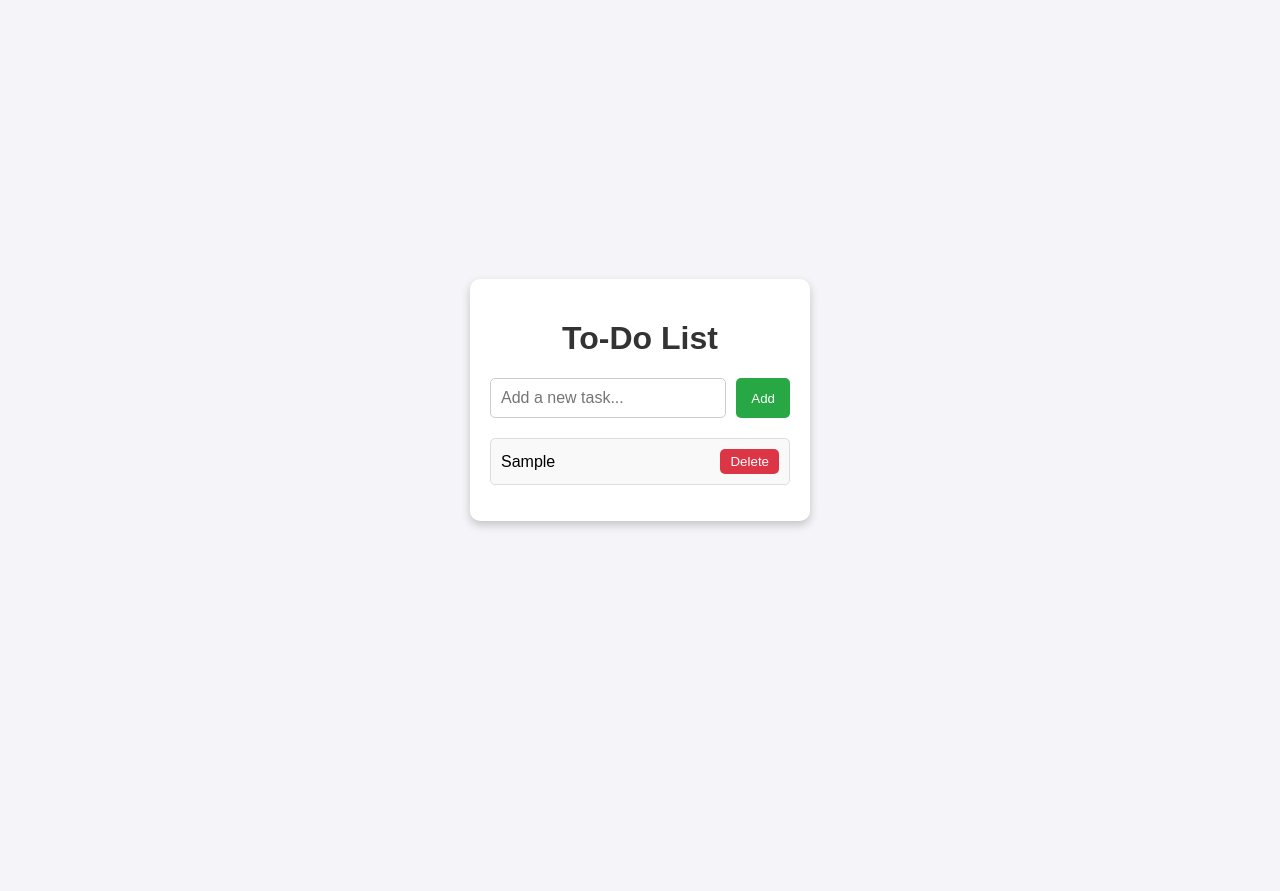
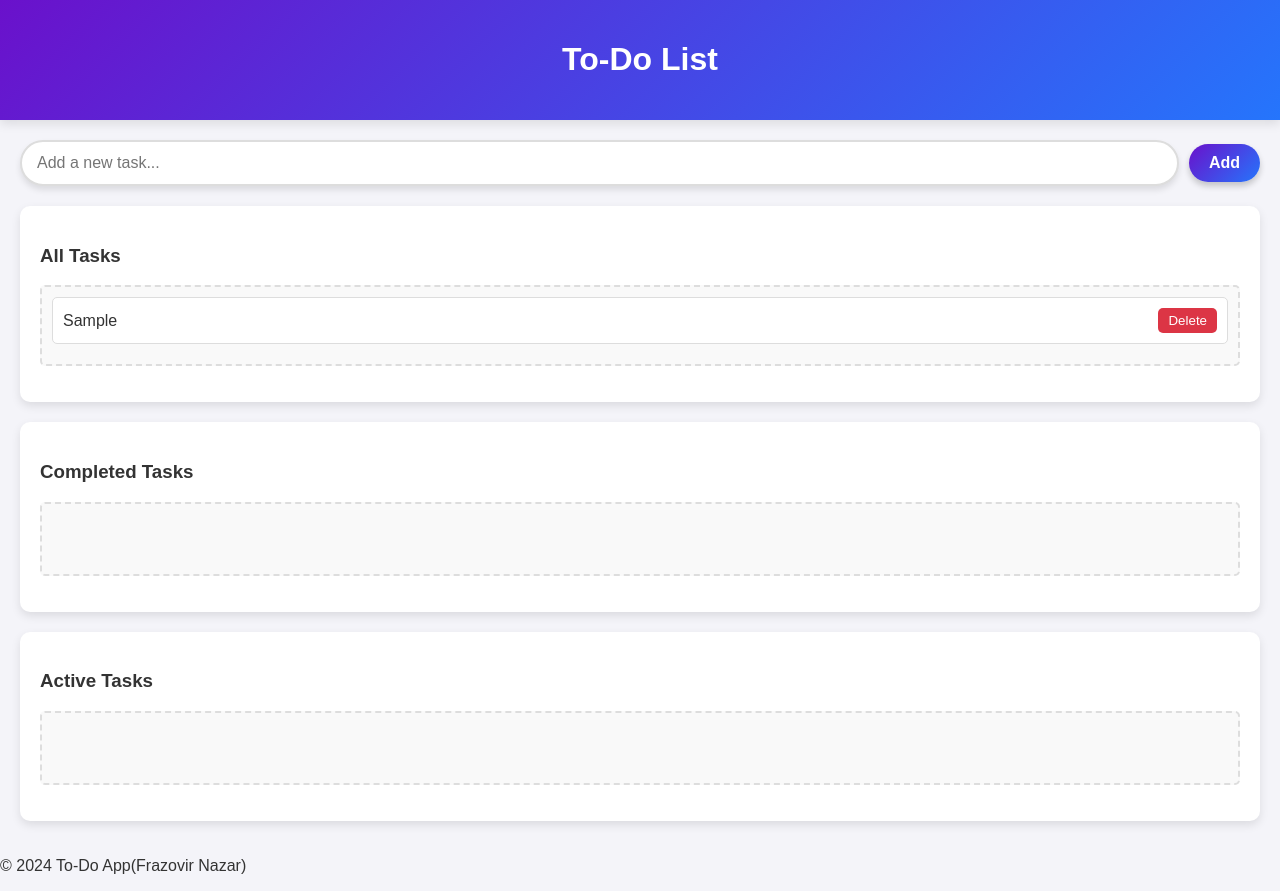
Before and after one commit to NazarFrazovir/To-Do-List, a plain HTML site: page To-Do-List-FILES/index.html in a window 1280 px wide. Both pictures are taken after typing "Sample" into the empty fields and a click on the button "Add". Before the commit the page ends 800 px from the top, so only its background shows below. Drawn offline with Linux system fonts and the light colour scheme.

Commit message:
Update style.Added a task drag and drop system in the section

```diff
--- a/To-Do-List-FILES/index.html
+++ b/To-Do-List-FILES/index.html
@@ -7,14 +7,37 @@
   <link rel="stylesheet" href="styles.css">
 </head>
 <body>
-  <div class="todo-app">
+  <header>
     <h1>To-Do List</h1>
-    <div class="todo-input">
+  </header>
+  <main>
+    <!-- Поле для введення нового завдання -->
+    <section class="todo-input">
       <input type="text" id="taskInput" placeholder="Add a new task...">
       <button id="addTaskBtn">Add</button>
-    </div>
-    <ul id="taskList"></ul>
-  </div>
+    </section>
+
+    <!-- Секції завдань -->
+    <section id="task-container">
+      <div class="task-section" data-section="all">
+        <h3>All Tasks</h3>
+        <ul id="taskList" class="task-list" data-filter="all"></ul>
+      </div>
+
+      <div class="task-section" data-section="completed">
+        <h3>Completed Tasks</h3>
+        <ul class="task-list" data-filter="completed"></ul>
+      </div>
+
+      <div class="task-section" data-section="active">
+        <h3>Active Tasks</h3>
+        <ul class="task-list" data-filter="active"></ul>
+      </div>
+    </section>
+  </main>
+  <footer>
+    <p>© 2024 To-Do App(Frazovir Nazar)</p>
+  </footer>
   <script src="script.js"></script>
 </body>
 </html>
--- a/To-Do-List-FILES/script.js
+++ b/To-Do-List-FILES/script.js
@@ -1,43 +1,96 @@
 document.addEventListener('DOMContentLoaded', () => {
     const taskInput = document.getElementById('taskInput');
     const addTaskBtn = document.getElementById('addTaskBtn');
-    const taskList = document.getElementById('taskList');
+    const taskSections = document.querySelectorAll('.task-list'); // Всі списки завдань
 
-    // Додавання завдання
+    // Додавання нового завдання
     addTaskBtn.addEventListener('click', () => {
       const taskText = taskInput.value.trim();
-
       if (taskText === '') {
         alert('Please enter a task!');
         return;
       }
 
+      // Створюємо нове завдання
+      const taskItem = createTaskItem(taskText);
+
+      // Додаємо до секції "All"
+      const allSection = document.querySelector('[data-filter="all"]');
+      allSection.appendChild(taskItem);
+
+      taskInput.value = ''; // Очищаємо поле вводу
+    });
+
+    // Функція створення завдання
+    function createTaskItem(text) {
       const taskItem = document.createElement('li');
-      taskItem.textContent = taskText;
+      taskItem.textContent = text;
+      taskItem.setAttribute('draggable', 'true'); // Завдання можна перетягувати
+      taskItem.className = 'task';
 
-      // Додавання кнопки видалення
+      // Кнопка видалення
       const deleteBtn = document.createElement('button');
       deleteBtn.textContent = 'Delete';
       deleteBtn.className = 'delete-btn';
       deleteBtn.addEventListener('click', () => {
-        taskList.removeChild(taskItem);
-      });
-
-      // Позначення виконаного завдання
-      taskItem.addEventListener('click', () => {
-        taskItem.classList.toggle('completed');
+        taskItem.remove();
       });
 
       taskItem.appendChild(deleteBtn);
-      taskList.appendChild(taskItem);
 
-      taskInput.value = '';
+      // Додаємо події для перетягування
+      taskItem.addEventListener('dragstart', handleDragStart);
+      taskItem.addEventListener('dragend', handleDragEnd);
+
+      return taskItem;
+    }
+
+    // Події для списків завдань
+    taskSections.forEach(section => {
+      section.addEventListener('dragover', handleDragOver);
+      section.addEventListener('drop', handleDrop);
+      section.addEventListener('dragleave', handleDragLeave);
     });
 
-    // Додавання завдання натисканням Enter
-    taskInput.addEventListener('keypress', (e) => {
-      if (e.key === 'Enter') {
-        addTaskBtn.click();
+    // Змінна для збереження посилання на початковий список
+    let currentTask = null;
+
+    // Подія: початок перетягування
+    function handleDragStart(e) {
+      currentTask = e.target; // Зберігаємо посилання на завдання, яке перетягується
+      e.dataTransfer.effectAllowed = 'move'; // Встановлюємо режим переміщення
+      e.target.classList.add('dragging');
+    }
+
+    // Подія: завершення перетягування
+    function handleDragEnd(e) {
+      e.target.classList.remove('dragging'); // Забираємо клас "dragging"
+      currentTask = null; // Очищаємо посилання на завдання
+    }
+
+    // Подія: елемент "над" зоною
+    function handleDragOver(e) {
+      e.preventDefault(); // Дозволяємо drop
+      this.classList.add('drag-over'); // Додаємо візуальний ефект
+    }
+
+    // Подія: залишення зони перетягування
+    function handleDragLeave() {
+      this.classList.remove('drag-over'); // Видаляємо візуальний ефект
+    }
+
+    // Подія: "випускання" завдання
+    function handleDrop(e) {
+      e.preventDefault();
+      this.classList.remove('drag-over'); // Забираємо візуальний ефект
+
+      if (currentTask) {
+        // Видаляємо завдання зі старого списку
+        const oldSection = currentTask.parentNode;
+        oldSection.removeChild(currentTask);
+
+        // Додаємо завдання в новий список
+        this.appendChild(currentTask);
       }
-    });
+    }
   });
--- a/To-Do-List-FILES/styles.css
+++ b/To-Do-List-FILES/styles.css
@@ -1,79 +1,112 @@
+/* Загальний стиль сторінки */
 body {
     font-family: Arial, sans-serif;
-    background-color: #f4f4f9;
     margin: 0;
     padding: 0;
+    background-color: #f4f4f9;
+    color: #333;
+  }
+
+  header {
+    background: linear-gradient(135deg, #6a11cb, #2575fc);
+    color: white;
+    padding: 20px;
+    text-align: center;
+    box-shadow: 0 4px 10px rgba(0, 0, 0, 0.1);
+  }
+
+  main {
+    padding: 20px;
+  }
+
+  .task-section {
+    margin-top: 20px;
+    padding: 20px;
+    background-color: #fff;
+    border-radius: 10px;
+    box-shadow: 0 4px 10px rgba(0, 0, 0, 0.1);
+  }
+  /* Стиль для контейнера вводу */
+.todo-input {
     display: flex;
     justify-content: center;
     align-items: center;
-    height: 100vh;
-  }
-
-  .todo-app {
-    background: #ffffff;
-    padding: 20px;
-    border-radius: 10px;
-    box-shadow: 0 4px 10px rgba(0, 0, 0, 0.2);
-    width: 300px;
-  }
-
-  h1 {
-    text-align: center;
-    color: #333;
-  }
-
-  .todo-input {
-    display: flex;
     gap: 10px;
     margin-bottom: 20px;
   }
 
+  /* Поле вводу */
   #taskInput {
     flex: 1;
+    padding: 12px 15px;
+    border: 2px solid #ddd;
+    border-radius: 25px; /* Закруглені краї */
+    font-size: 16px;
+    box-shadow: 0 4px 6px rgba(0, 0, 0, 0.1); /* Легка тінь */
+    outline: none;
+    transition: all 0.3s ease; /* Плавний перехід для фокуса */
+  }
+
+  /* Ефект при фокусі на полі вводу */
+  #taskInput:focus {
+    border-color: #28a745; /* Зелений колір обводки при фокусі */
+    box-shadow: 0 6px 10px rgba(0, 0, 0, 0.2); /* Тінь збільшується */
+  }
+
+  .task-list {
+    list-style: none;
+    padding: 0;
+    min-height: 50px;
+    border: 2px dashed #ddd;
+    border-radius: 5px;
     padding: 10px;
-    border: 1px solid #ccc;
+    background-color: #f9f9f9;
+  }
+
+  .task-list.drag-over {
+    border-color: #2575fc;
+    background-color: #e3f2fd;
+  }
+
+  .task-list li {
+    margin-bottom: 10px;
+    background: #fff;
+    border: 1px solid #ddd;
+    padding: 10px;
     border-radius: 5px;
-    font-size: 16px;
+    display: flex;
+    justify-content: space-between;
+    align-items: center;
   }
 
   #addTaskBtn {
-    padding: 10px 15px;
-    background-color: #28a745;
-    color: #fff;
+    padding: 10px 20px;
+    background: linear-gradient(135deg, #6a11cb, #2575fc);
+    color: white;
+    font-size: 16px;
+    font-weight: bold;
     border: none;
-    border-radius: 5px;
+    border-radius: 25px; /* Закруглені краї */
+    box-shadow: 0 4px 6px rgba(0, 0, 0, 0.2); /* Тінь */
     cursor: pointer;
+    transition: all 0.3s ease; /* Плавний перехід для всіх змін */
   }
 
   #addTaskBtn:hover {
-    background-color: #218838;
+    background: linear-gradient(135deg, #6510c0, #2167e0);
+    box-shadow: 0 6px 10px rgba(0, 0, 0, 0.3); /* Збільшена тінь */
+    transform: translateY(-2px); /* Легке підняття кнопки */
   }
 
-  #taskList {
-    list-style: none;
-    padding: 0;
+  #addTaskBtn:active {
+    transform: translateY(1px); /* Натискання кнопки */
+    box-shadow: 0 3px 5px rgba(0, 0, 0, 0.2);
   }
 
-  #taskList li {
-    display: flex;
-    justify-content: space-between;
-    align-items: center;
-    padding: 10px;
-    background: #f9f9f9;
-    border: 1px solid #ddd;
-    border-radius: 5px;
-    margin-bottom: 10px;
-    font-size: 16px;
-  }
-
-  #taskList li.completed {
-    text-decoration: line-through;
-    color: #888;
-  }
 
   .delete-btn {
     background: #dc3545;
-    color: #fff;
+    color: white;
     border: none;
     border-radius: 5px;
     padding: 5px 10px;
@@ -83,3 +116,9 @@ body {
   .delete-btn:hover {
     background: #c82333;
   }
+
+  .task-list.drag-over {
+    border-color: #2575fc;
+    background-color: #e3f2fd;
+    transition: background-color 0.3s ease, border-color 0.3s ease;
+  }
```
